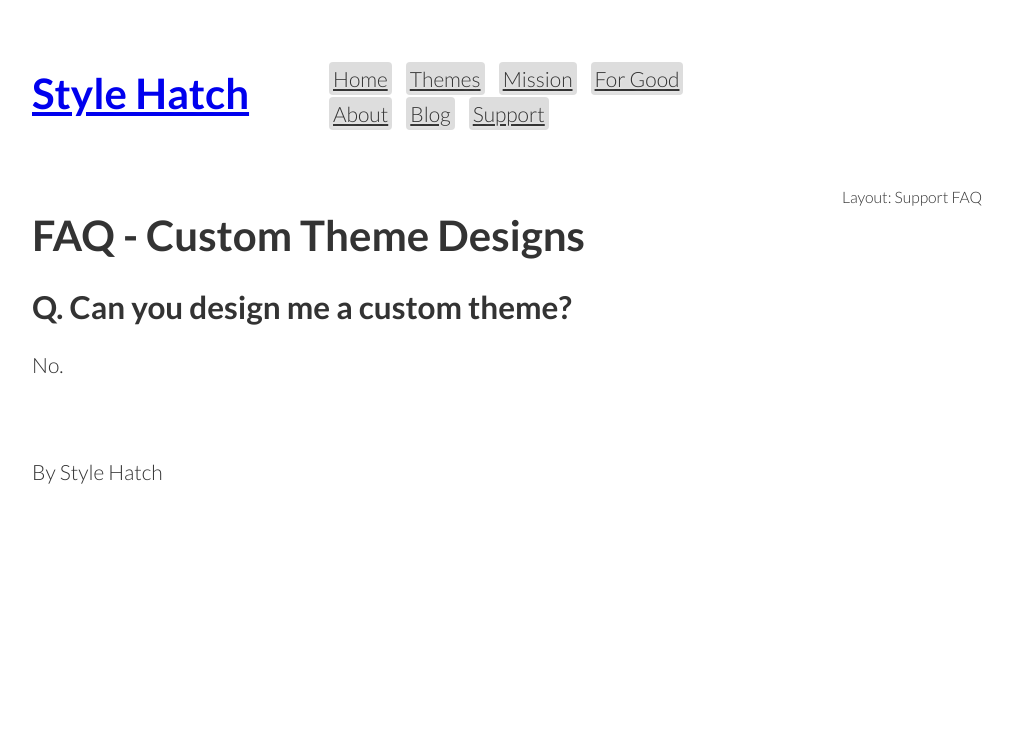
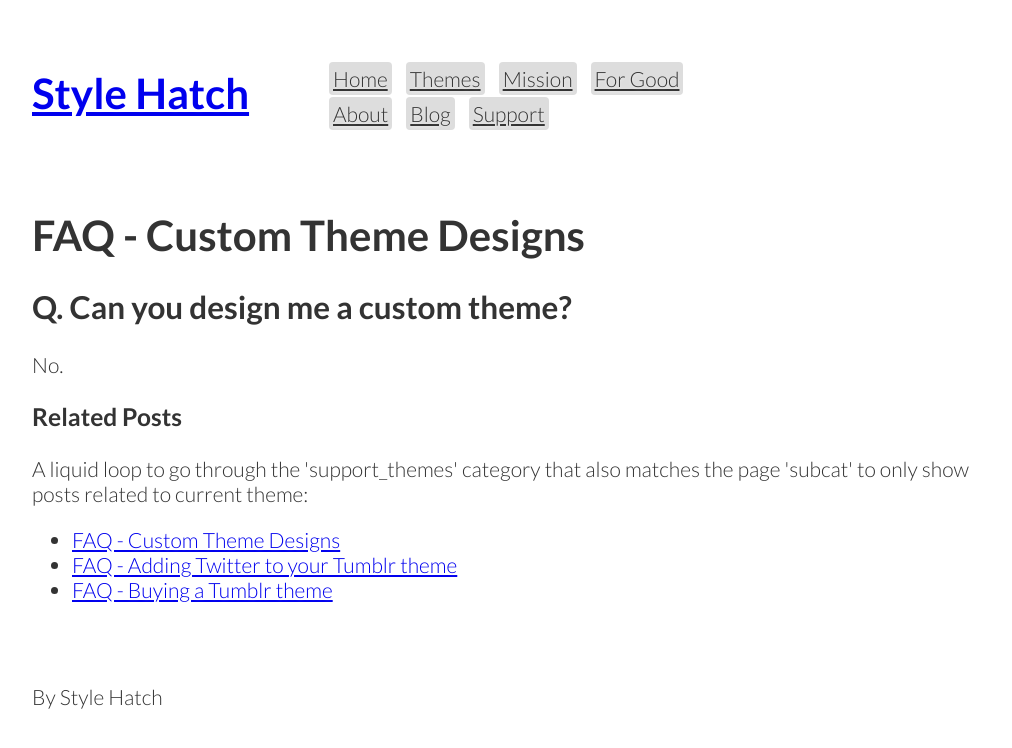
Before and after one commit to jonathanmoore/stylehatch-jekyll, a Jekyll site: the page built from _posts/support/faq/2013-02-01-custom-themes.md, in a window 1280 px wide. Shown: the top 748 px of the page, without its empty margins (119-1131 px from the left). Built offline with Jekyll 4.4.1, drawn with Linux system fonts in a browser that asks for light colours; some web fonts are replaced.

Commit message:
fix the else statement to aggregate related posts to categories other than support_themes

```diff
--- a/_layouts/docs.html
+++ b/_layouts/docs.html
@@ -25,10 +25,12 @@
             {% endif %}
           {% endfor %}
         {% else %}
-          {% for post in site.categories.page.category %}
-          <li>
-            <a href="{{ post.url }}">{{ post.title }}</a>
-          </li>
+          {% for post in site.posts %}
+            {% if post.category == page.category %}
+            <li>
+              <a href="{{ post.url }}">{{ post.title }}</a>
+            </li>
+            {% endif %}
           {% endfor %}
         {% endif %}
         </ul>
```
Also changed, not shown: _posts/support/faq/2013-02-01-add-twitter.md (+1 -1 lines), _posts/support/faq/2013-02-01-buy-a-theme.md (+1 -1 lines), _posts/support/faq/2013-02-01-custom-themes.md (+1 -1 lines), _posts/support/tumblr-help/2013-02-01-customize-menu.md (+1 -1 lines), _posts/support/tumblr-help/2013-02-01-group-blogs.md (+1 -1 lines).
